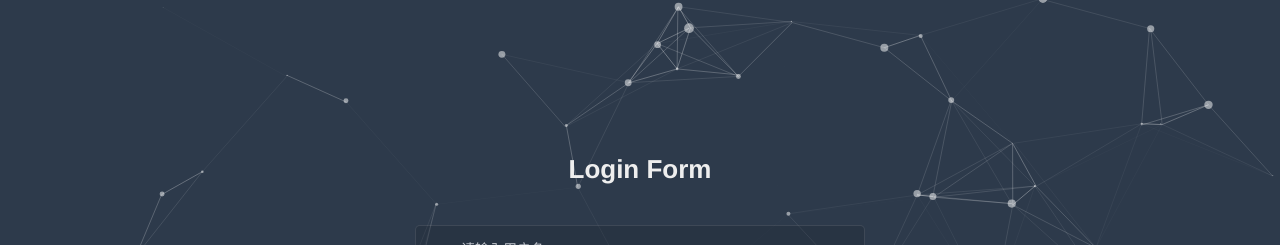
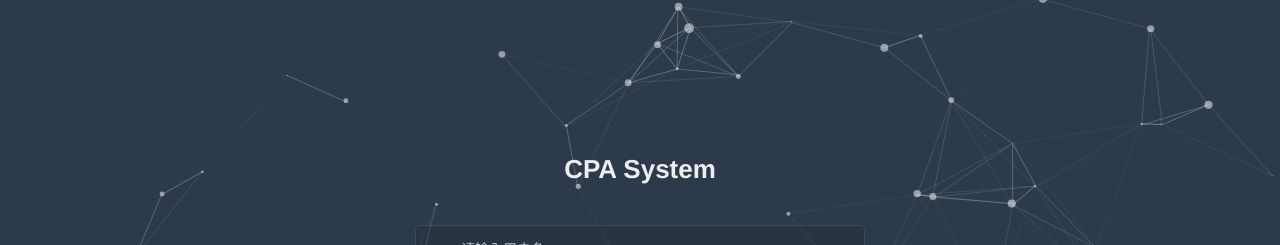
Before and after one commit to liufanok/controller-detection-FE, a Vue app: page /#/login in a window 1280 px wide. Shown: the top 245 px of the page. Built offline with nearby package versions, Linux system fonts and the light colour scheme.

Commit message:
中英文翻译

```diff
--- a/src/lang/en.js
+++ b/src/lang/en.js
@@ -56,7 +56,7 @@ export default {
     theme: 'theme'
   },
   login: {
-    title: 'Login Form',
+    title: 'CPA System',
     logIn: 'Log in',
     username: 'Username',
     password: 'Password',
--- a/src/lang/zh.js
+++ b/src/lang/zh.js
@@ -56,7 +56,7 @@ export default {
     theme: '换肤'
   },
   login: {
-    title: '控制器性能评测系统',
+    title: '控制器性能评价系统',
     logIn: '登录',
     username: '账号',
     password: '密码',
```
